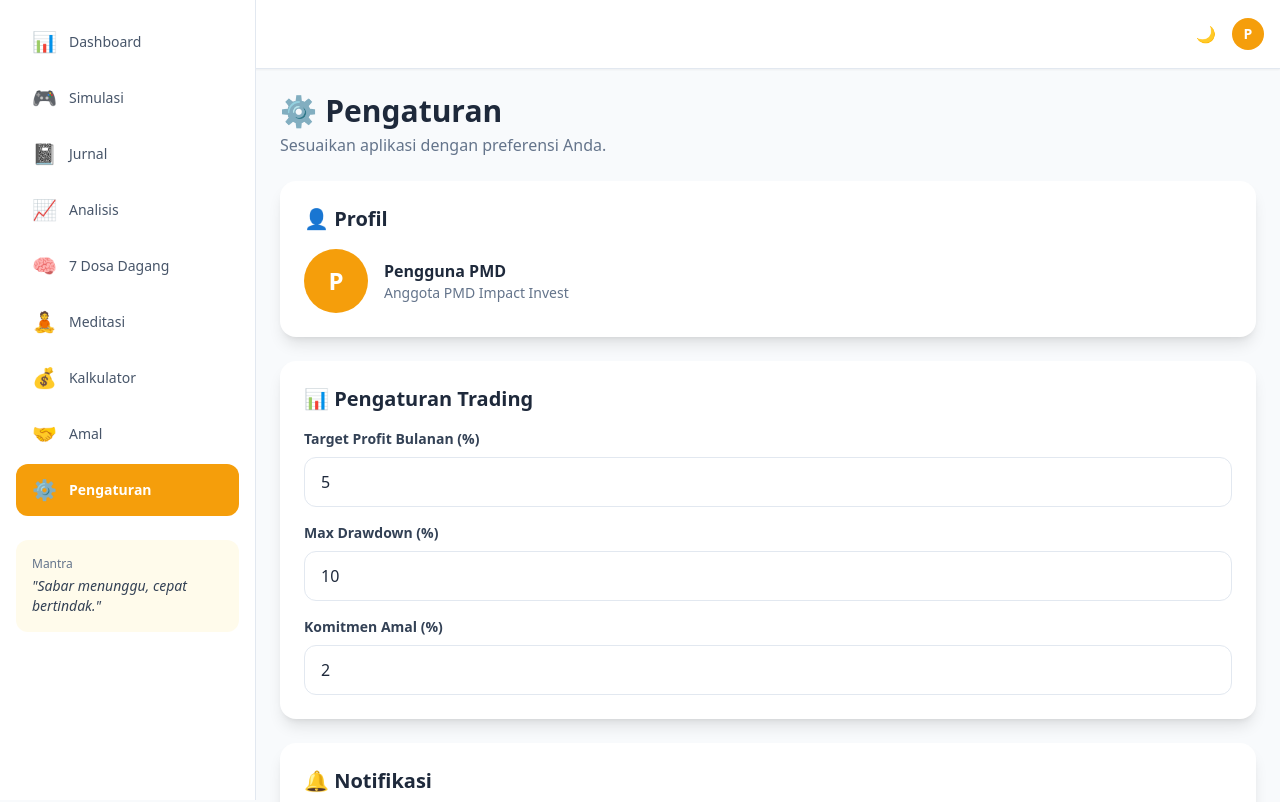
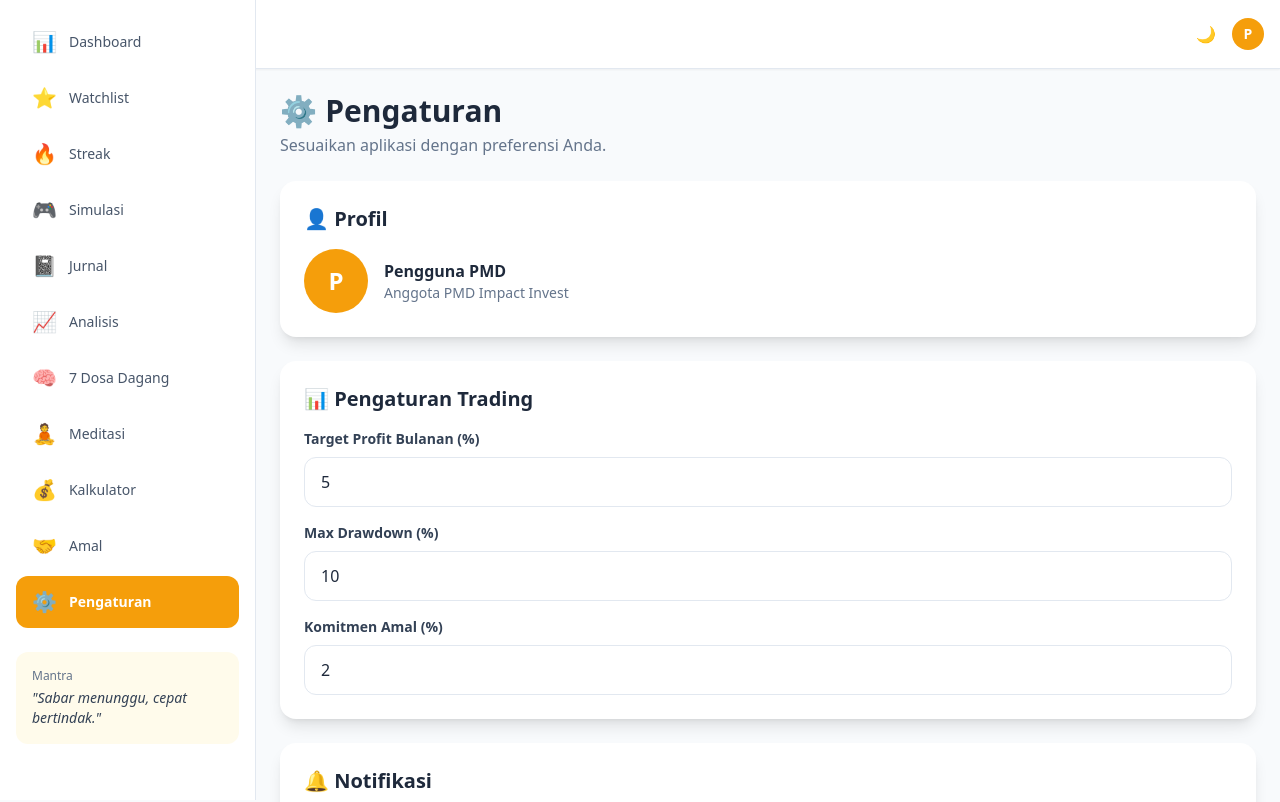
Before and after one commit to SRPakpahanSST/TTrading, a React (Vite) app: page /pengaturan in a window 1280 px wide. Shown: the top 802 px of the page. Built offline with nearby package versions, Linux system fonts and the light colour scheme.

Commit message:
Update Sidebar.jsx

```diff
--- a/src/components/layout/Sidebar.jsx
+++ b/src/components/layout/Sidebar.jsx
@@ -2,6 +2,8 @@ import { NavLink } from 'react-router-dom'
 
 const menuItems = [
   { path: '/', label: 'Dashboard', icon: '📊' },
+  { path: '/watchlist', label: 'Watchlist', icon: '⭐' },
+  { path: '/streak', label: 'Streak', icon: '🔥' },
   { path: '/simulasi', label: 'Simulasi', icon: '🎮' },
   { path: '/jurnal', label: 'Jurnal', icon: '📓' },
   { path: '/analisis', label: 'Analisis', icon: '📈' },
@@ -15,7 +17,6 @@ const menuItems = [
 export default function Sidebar({ isOpen, onClose }) {
   return (
     <>
-      {/* Overlay mobile */}
       {isOpen && (
         <div
           className="fixed inset-0 bg-black bg-opacity-50 z-30 lg:hidden"
@@ -23,13 +24,12 @@ export default function Sidebar({ isOpen, onClose }) {
         />
       )}
 
-      {/* Sidebar */}
       <aside
         className={`fixed top-0 left-0 z-40 w-64 h-full bg-white dark:bg-slate-800 border-r border-slate-200 dark:border-slate-700 transform transition-transform duration-300 lg:translate-x-0 ${
           isOpen ? 'translate-x-0' : '-translate-x-full'
         }`}
       >
-        <div className="p-4 pt-20 lg:pt-4">
+        <div className="p-4 pt-20 lg:pt-4 overflow-y-auto h-full">
           <nav className="space-y-1">
             {menuItems.map((item) => (
               <NavLink
@@ -50,7 +50,6 @@ export default function Sidebar({ isOpen, onClose }) {
             ))}
           </nav>
 
-          {/* Mantra di sidebar */}
           <div className="mt-6 p-4 bg-amber-50 dark:bg-slate-700 rounded-xl">
             <p className="text-xs text-slate-500 dark:text-slate-400 mb-1">Mantra</p>
             <p className="text-sm text-slate-700 dark:text-slate-200 italic">
```
